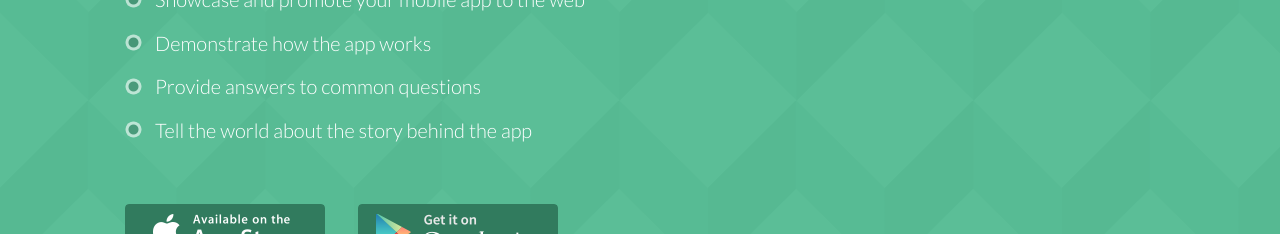
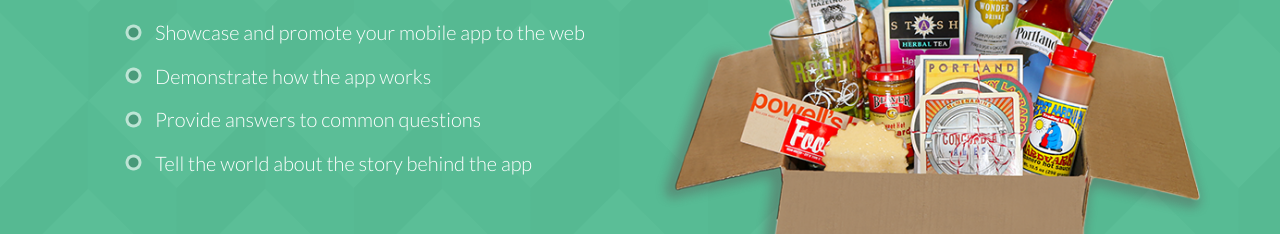
Before and after one commit to boxofportland/boxofportland.github.io, a plain HTML site: page index.html in a window 1280 px wide. Shown: the part 253-487 px from the top of the page. Drawn offline with Linux system fonts and the light colour scheme; a script that the page names is missing.

Commit message:
add box image

```diff
--- a/index.html
+++ b/index.html
@@ -63,7 +63,7 @@
     <section id="promo" class="promo section offset-header has-pattern">
         <div class="container">
             <div class="row">
-                <div class="overview col-md-8 col-sm-12 col-xs-12">
+                <div class="overview col-md-6">
                     <h2 class="title">Delta helps you promote your mobile app</h2>
                     <ul class="summary">
                         <li>Showcase and promote your mobile app to the web</li>
@@ -84,7 +84,9 @@
                     </div>
                 </div><!--//overview-->
 
-
+                <div class="col-md-6">
+                <img src="assets/images/box-of-portland.png" style="max-width:100%;">
+                </div>
 
             </div><!--//row-->
         </div><!--//container-->
```
Also changed, not shown: assets/images/box-of-portland.png (added).
